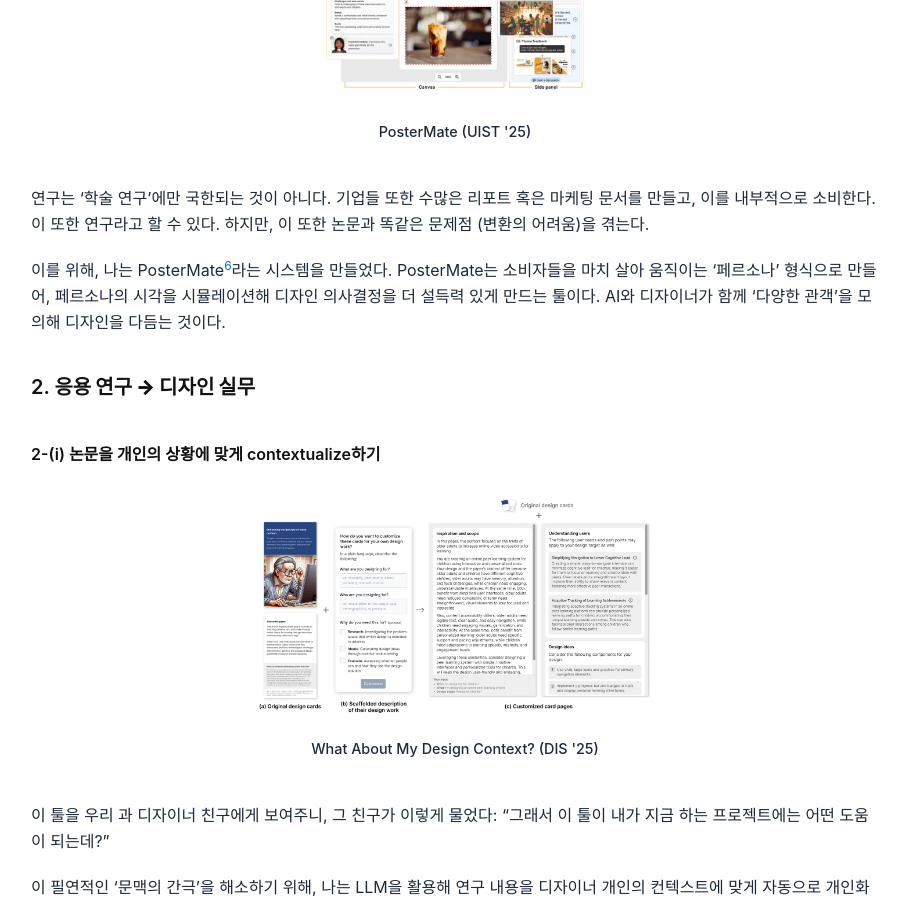
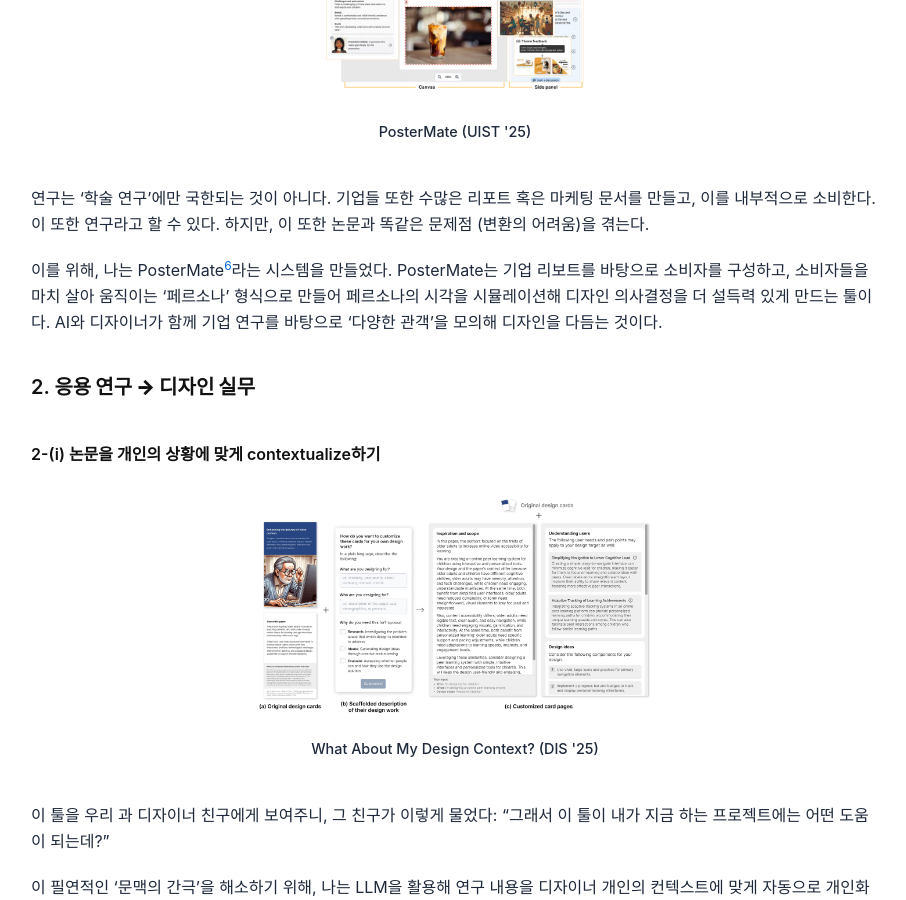
Before and after one commit to donghoon-io/blog, a Jekyll site: the page built from _posts/2025-11-21-translational-science.md, in a window 1280 px wide and 900 px high, scrolled down 3625 px. Shown: the whole window, without its empty margins (185-1091 px from the left). Built offline with Jekyll 4.4.1, drawn with Linux system fonts in a browser that asks for light colours; nearby versions of some CDN libraries.

Commit message:
Update 2025-11-21-translational-science.md

```diff
--- a/_posts/2025-11-21-translational-science.md
+++ b/_posts/2025-11-21-translational-science.md
@@ -82,7 +82,7 @@
 
 연구는 ‘학술 연구’에만 국한되는 것이 아니다. 기업들 또한 수많은 리포트 혹은 마케팅 문서를 만들고, 이를 내부적으로 소비한다. 이 또한 연구라고 할 수 있다. 하지만, 이 또한 논문과 똑같은 문제점 (변환의 어려움)을 겪는다.
 
-이를 위해, 나는 PosterMate[^6]라는 시스템을 만들었다. PosterMate는 소비자들을 마치 살아 움직이는 ‘페르소나’ 형식으로 만들어, 페르소나의 시각을 시뮬레이션해 디자인 의사결정을 더 설득력 있게 만드는 툴이다. AI와 디자이너가 함께 ‘다양한 관객’을 모의해 디자인을 다듬는 것이다.
+이를 위해, 나는 PosterMate[^6]라는 시스템을 만들었다. PosterMate는 기업 리보트를 바탕으로 소비자를 구성하고, 소비자들을 마치 살아 움직이는 ‘페르소나’ 형식으로 만들어 페르소나의 시각을 시뮬레이션해 디자인 의사결정을 더 설득력 있게 만드는 툴이다. AI와 디자이너가 함께 기업 연구를 바탕으로 ‘다양한 관객’을 모의해 디자인을 다듬는 것이다.
 
 ### 2. **응용 연구 → 디자인 실무**
 
```
